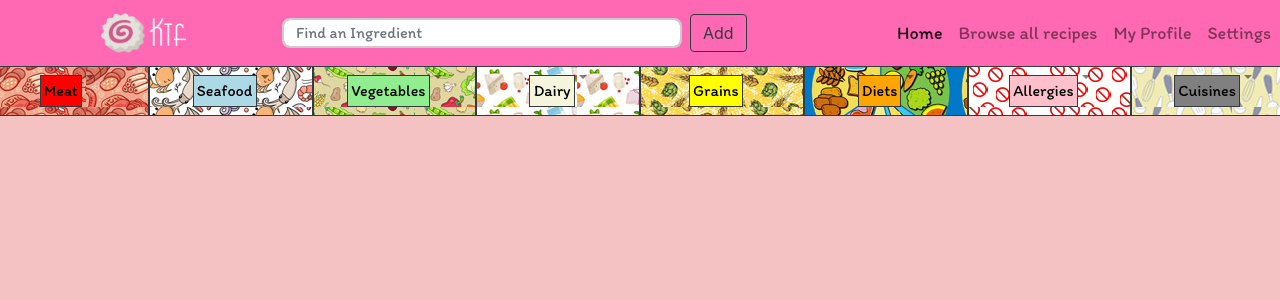
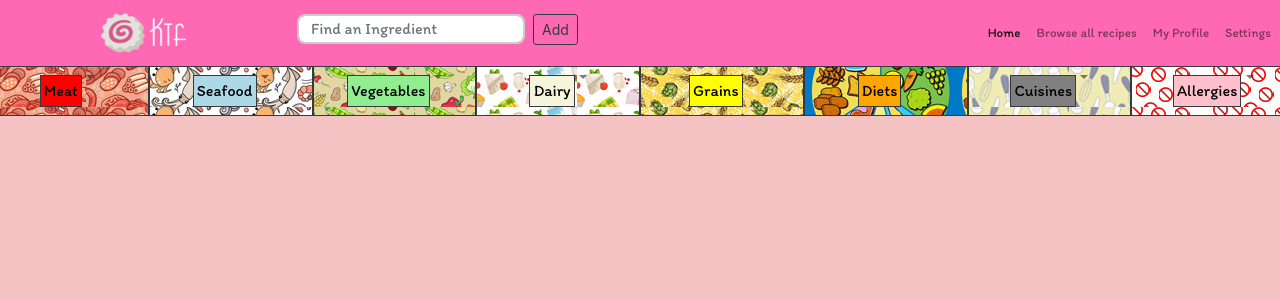
Before and after one commit to turtlelover69/KTF_WAD2, a PHP site: page / in a window 1280 px wide. Shown: the top 300 px of the page. Run offline with PHP 8.4, Linux system fonts and the light colour scheme; some libraries are stand-ins or nearby versions.

Commit message:
Aaron/fixed bugs

```diff
--- a/index.html
+++ b/index.html
@@ -34,14 +34,26 @@
           </button>
 
           <!--Search Bar-->
-          <form class="form-inline" style = "margin-left : 80px" id='search_box'>
-            <input id='ingredient_input' class="form-control mr-2 typeahead" type="search" placeholder="Find an Ingredient" aria-label="Search" style="width: 400px; font-family: 'Itim',cursive;">
-            <button class="btn btn-outline-dark my-2 my-sm-0" type="submit"  onClick="populate_searchbox();return false">Add</button>
-          </form>
+          <div class="container row" style="width:40%; margin-left : 80px">
+              <div class="row" >
+                <form class="form-inline col-12 mb-2"  id='search_box'>
+                    <input id='ingredient_input' class="form-control mr-2 typeahead" type="search" placeholder="Find an Ingredient" aria-label="Search" style=" font-family: 'Itim',cursive;">
+                    <button class="btn btn-sm btn-outline-dark my-2 my-sm-0" type="submit"  onClick="populate_searchbox();return false">Add</button>
+                  </form>
+
+                  <!--Selected ingredients-->
+                  <div class = "d-inline col-12" >
+                      <div id="search_tags" style="font-family: 'Itim',cursive">
+
+                      </div>
+                  </div>
+              </div>
+          </div>
+
 
           <!--Right navigation bar-->
           <div class="collapse navbar-collapse" id="navbarSupportedContent">
-            <ul class="navbar-nav ml-auto" style = "margin-right: 0px; font-family: 'Itim', cursive; font-size: large;">
+            <ul class="navbar-nav ml-auto" style = "margin-right: 0px; font-family: 'Itim', cursive; font-size: small;">
               <li class="nav-item active" >
                 <a class="nav-link" href="#">Home <span class="sr-only">(current)</span></a>
               </li>
@@ -59,18 +71,12 @@
 
       </nav>
 
-      <!--Selected ingredients-->
 
-      <div class = "container" style= "margin-left:23%; width: 35%">
-        <div id="search_tags" style="font-family: 'Itim',cursive">
-
-        </div>
-      </div>
 
 
       <!--Categories-->
       <div id="categories">
-          <nav class="navbar navbar-expand-lg navbar-light row" style ="padding-top: 0; padding-left: 0; padding-right: 0; position:relative; z-index: 999;">
+          <nav class="navbar navbar-expand-lg navbar-light row" style ="padding-top: 0; padding-left: 0; padding-right: 0; ">
               <ul id='navbar' class="navbar-nav col" style="font-family: 'Itim', cursive; font-size: medium; margin-right: 0; padding-right: 0;">
 
               </ul>
--- a/js/apiConnect.js
+++ b/js/apiConnect.js
@@ -30,7 +30,6 @@ function call_api(input,functionName) {
 function urlFunction(input,functionName) {
     if (functionName=="getIngredients"){
         var temporary_storage = JSON.parse(sessionStorage.getItem("storage"));
-        console.log(temporary_storage)
         var base="https://api.spoonacular.com/recipes/complexSearch?addRecipeInformation=true&number=10&apiKey=";
         var ingredients='';
         var diet='';
--- a/js/categories.js
+++ b/js/categories.js
@@ -5,8 +5,8 @@ const categories = {
     dairylist : {list:["butter","cheese","cream","milk","yogurt"],name:"Dairy",imageurl:"images/dairy.jpg",color: "beige"},
     grainlist : {list:["barley","bread","oat","pasta","rice","wheat"],name:"Grains",imageurl:"images/grains.jpg",color:"yellow"},
     dietList: {list:["gluten free","ketogenic","vegetarian","lacto-vegetarian","ovo-vegetarian","vegan","pescetarian","paleo","primal","whole30"],name:"Diets",imageurl:"images/diet.jpg",color:"orange"},
-    intolerancesList: {list:["dairy","egg","gluten","grain","peanut","seafood","sesame","shellfish","soy","sulfite","tree nut","wheat"],name:"Allergies", imageurl: "images/intolerances.jpg",color: "pink"},
-    cuisinesList: {list:["african","american","british","cajun","caribbean","chinese","eastern european","european","french","german","greek","indian","irish","italian","japanese","jewish","korean","latin american","mediterranean","mexican","middle eastern","nordic","southern","spanish","thai","vietnamese"],name: "Cuisines", imageurl: "images/cuisines.jpg",color:"grey"}
+    cuisinesList: {list:["african","american","british","cajun","caribbean","chinese","eastern european","european","french","german","greek","indian","irish","italian","japanese","jewish","korean","latin american","mediterranean","mexican","middle eastern","nordic","southern","spanish","thai","vietnamese"],name: "Cuisines", imageurl: "images/cuisines.jpg",color:"grey"},
+    intolerancesList: {list:["dairy","egg","gluten","grain","peanut","seafood","sesame","shellfish","soy","sulfite","tree nut","wheat"],name:"Allergies", imageurl: "images/intolerances.jpg",color: "pink"}
 }
 
 //Initialize temporary storage for selected tags
@@ -80,9 +80,9 @@ function populate_checkbox(selected_item){
     var type = item_list[1];
     if(document.getElementById(`${item}_checkbox`).checked){
         var search_tag = `
-        <div class='search-tag' id='${item}_${type}'>
-            <h6 >${item} </h6>
-            <button onclick="remove_tag('${item}_${type}')">X</button>
+        <div class='search-tag d-inline mb-2 mr-2 p-1' id='${item}_${type}'>
+            <span>${item}</span>
+            <span class="text-white" onclick="remove_tag('${item}_${type}')">x</span>
         </div>
         `;
 
@@ -99,9 +99,9 @@ function populate_searchbox(){
     // Remember to validate the input!!!
     var selected_ingredient = document.getElementById('ingredient_input').value
     var search_tag = `
-        <div class='search-tag' id='${selected_ingredient}_ingredient'>
-            <h4>${selected_ingredient}</h4>
-            <button type="button" class='btn btn-danger btn-sm' onclick="remove_tag('${selected_ingredient}_ingredient')">X</button>
+        <div class='search-tag d-inline mb-2 mr-2 p-1' id='${selected_ingredient}_ingredient'>
+            <span>${selected_ingredient}</span>
+            <span class="text-white" onclick="remove_tag('${selected_ingredient}_ingredient')">x</span>
         </div>
     `;
     document.getElementById('search_tags').innerHTML += search_tag;
@@ -135,6 +135,7 @@ function remove_all_tags(){
 function actionFunction(xml,functionName){
     if (functionName=="getIngredients"){
         var parseJSON = JSON.parse(xml.responseText);
+        console.log(parseJSON)
         document.getElementById('card-columns').innerHTML='';
         var base='';
         var recipe;
@@ -228,16 +229,20 @@ const current_tag_nodes = function(mutationsList, observer) {
         intolerance:[],
         cuisine:[]
     }
+    var temporary_storage = JSON.parse(sessionStorage.getItem("storage"));
+    temporary_storage = {ingredient:[],
+        diet:[],
+        intolerance:[],
+        cuisine:[]};
     for(tag_node of tag_nodes){
         var splitted_tag = tag_node.id.split('_');
         var tag_name = splitted_tag[0];
         var tag_type = splitted_tag[1];
         //Push into temporary storage to simulate stack operation later on
-        var temporary_storage = JSON.parse(sessionStorage.getItem("storage"));
         all_current_tags[tag_type].push(tag_name);
         temporary_storage[tag_type].push(tag_name);
-        sessionStorage.setItem("storage", JSON.stringify(temporary_storage));
     }
+    sessionStorage.setItem("storage", JSON.stringify(temporary_storage));
     console.log(all_current_tags)
 
 
--- a/style.css
+++ b/style.css
@@ -1,5 +1,7 @@
 body{
     background-color: #f4c2c2;
+    overflow-y: scroll;
+    overflow-x: hidden;
 }
 
 .search-tag{
@@ -7,8 +9,9 @@ body{
     background-color: pink;
 }
 
-.nav{
-    overflow-y: visible;
+#card-columns{
+    position: relative;
+    z-index:-1;
 }
 
 .tt-input, .tt-hint {
```
